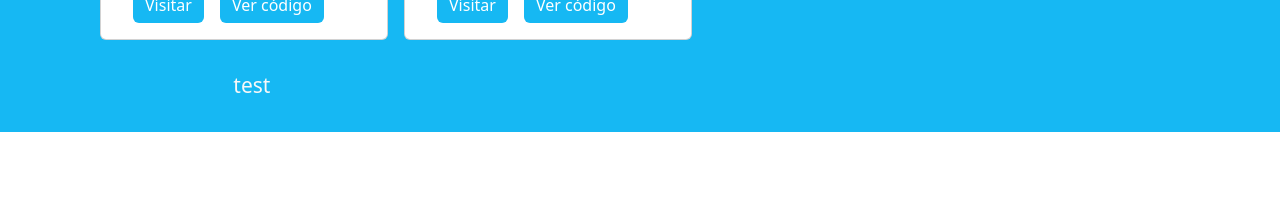
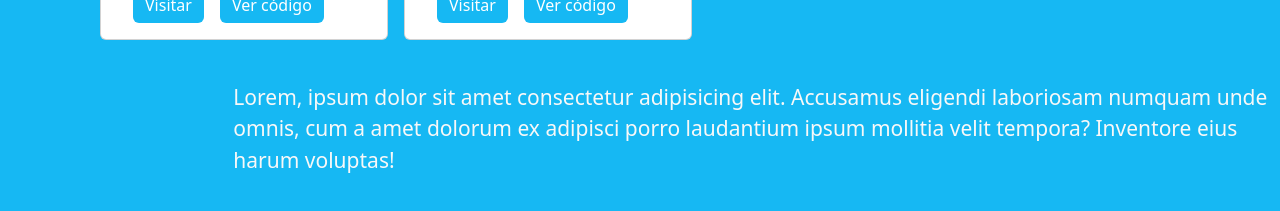
Before and after one commit to Fabricio-Antonio/portifolio, a Next.js app in the folder portifolio/: page / in a window 1280 px wide. Shown: the part 1733-1944 px from the top of the page. Before the commit the page ends 1865 px from the top, so only its background shows below. Built offline with nearby package versions, Linux system fonts and the light colour scheme.

Commit message:
Nova branch

```diff
--- a/portifolio/src/pages/index.tsx
+++ b/portifolio/src/pages/index.tsx
@@ -90,7 +90,7 @@ export default function Home() {
         <div className="displayBlock">
           <h1 id="projects">Meus projetos 🚀</h1>
           <CardProject/>
-          <p>test</p>
+          <p>Lorem, ipsum dolor sit amet consectetur adipisicing elit. Accusamus eligendi laboriosam numquam unde omnis, cum a amet dolorum ex adipisci porro laudantium ipsum mollitia velit tempora? Inventore eius harum voluptas!</p>
         </div>
       </StyledSection>
   </>
```
